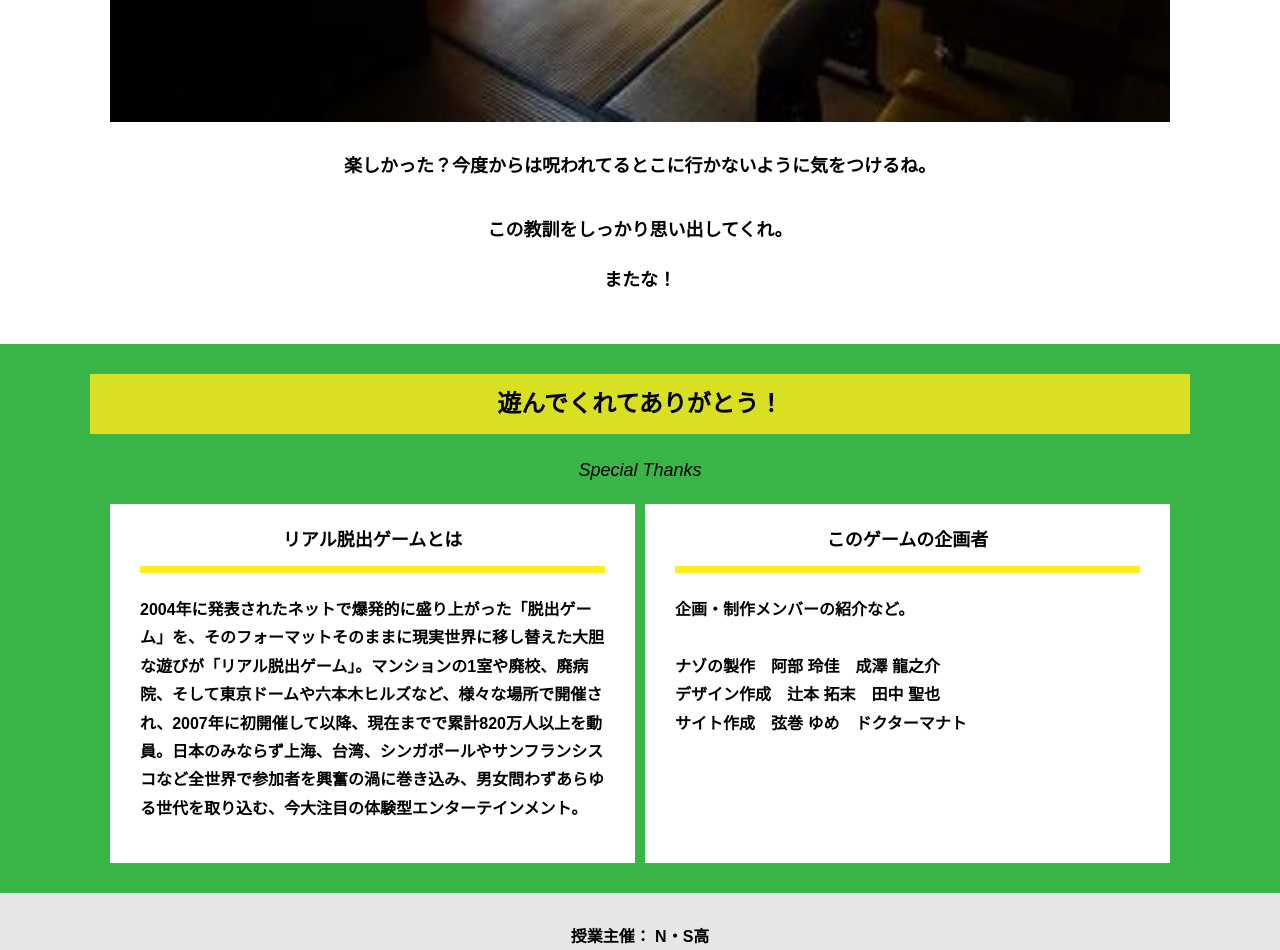
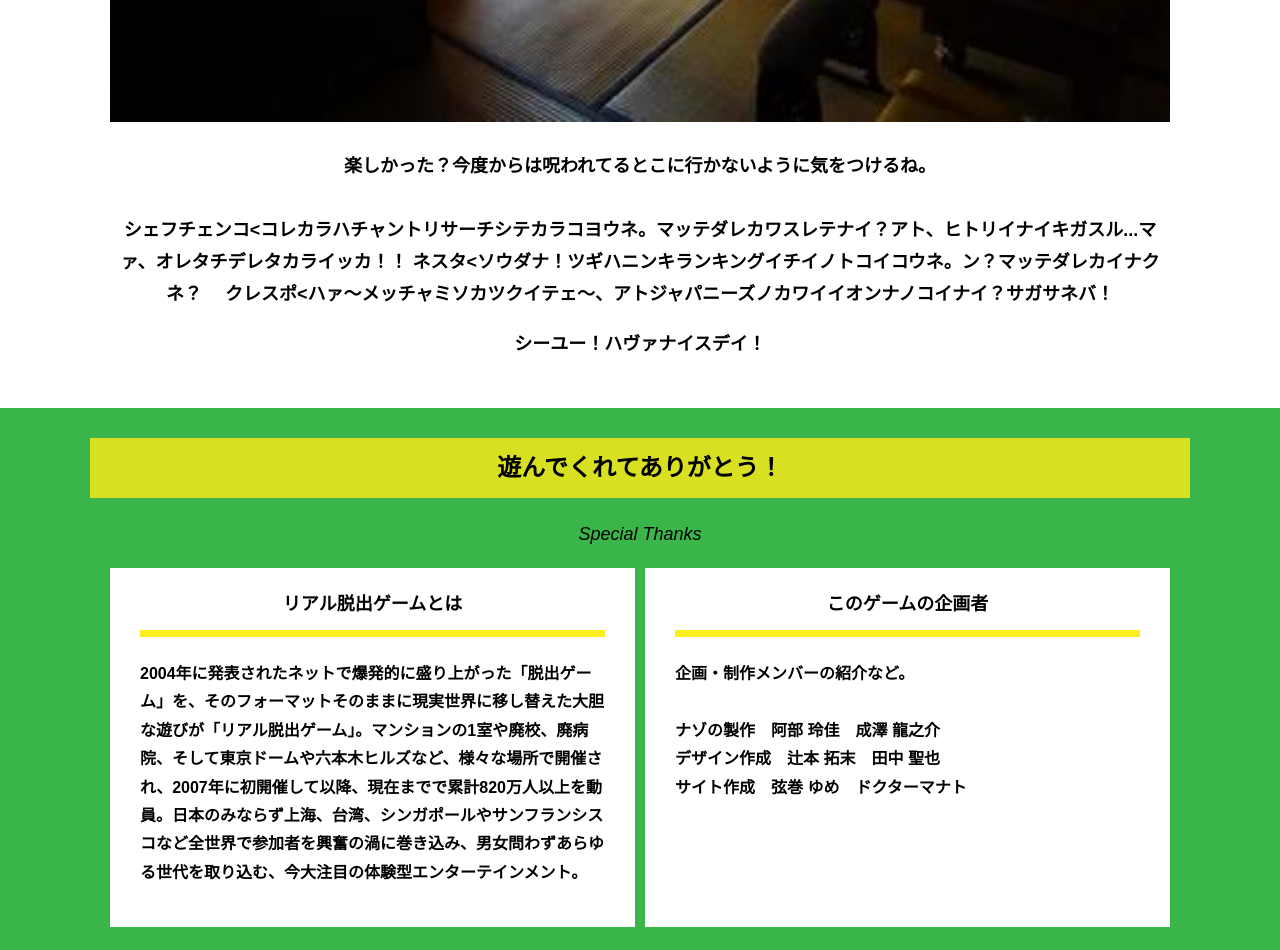
Before and after one commit to Manating/alfa-ikebukuro-1, a plain HTML site: page final.html in a window 1280 px wide. Shown: the part 1779-2729 px from the top of the page. Drawn offline with Linux system fonts and the light colour scheme.

Commit message:
Update final.html

```diff
--- a/final.html
+++ b/final.html
@@ -44,8 +44,10 @@
          -->
         <p class="text-center">楽しかった？今度からは呪われてるとこに行かないように気をつけるね。<br>
           <br>
-          この教訓をしっかり思い出してくれ。</p>
-        <p class="text-center">またな！</p>
+          シェフチェンコ<コレカラハチャントリサーチシテカラコヨウネ。マッテダレカワスレテナイ？アト、ヒトリイナイキガスル...マァ、オレタチデレタカライッカ！！
+          ネスタ<ソウダナ！ツギハニンキランキングイチイノトコイコウネ。ン？マッテダレカイナクネ？
+        　クレスポ<ハァ〜メッチャミソカツクイテェ〜、アトジャパニーズノカワイイオンナノコイナイ？サガサネバ！</p>
+        <p class="text-center">シーユー！ハヴァナイスデイ！</p>
       </div>
     </section>
     <section class="section bg-color--keycolor">
```
